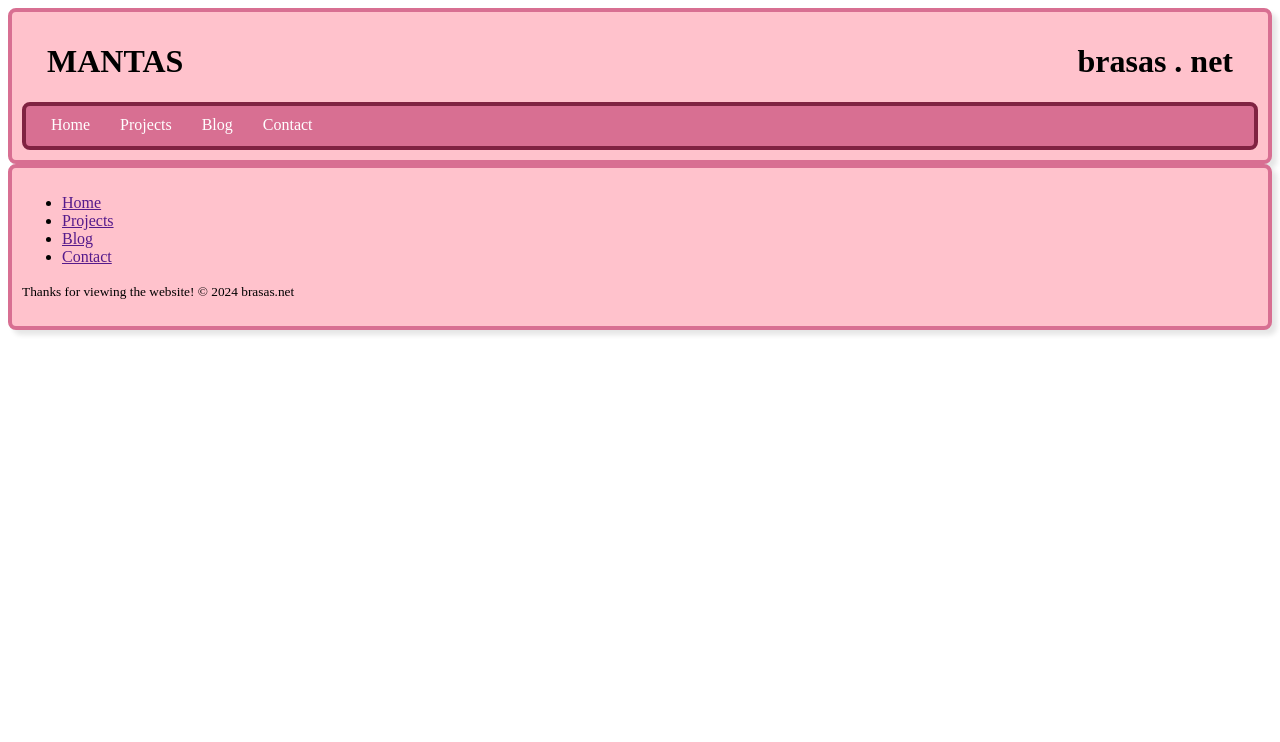
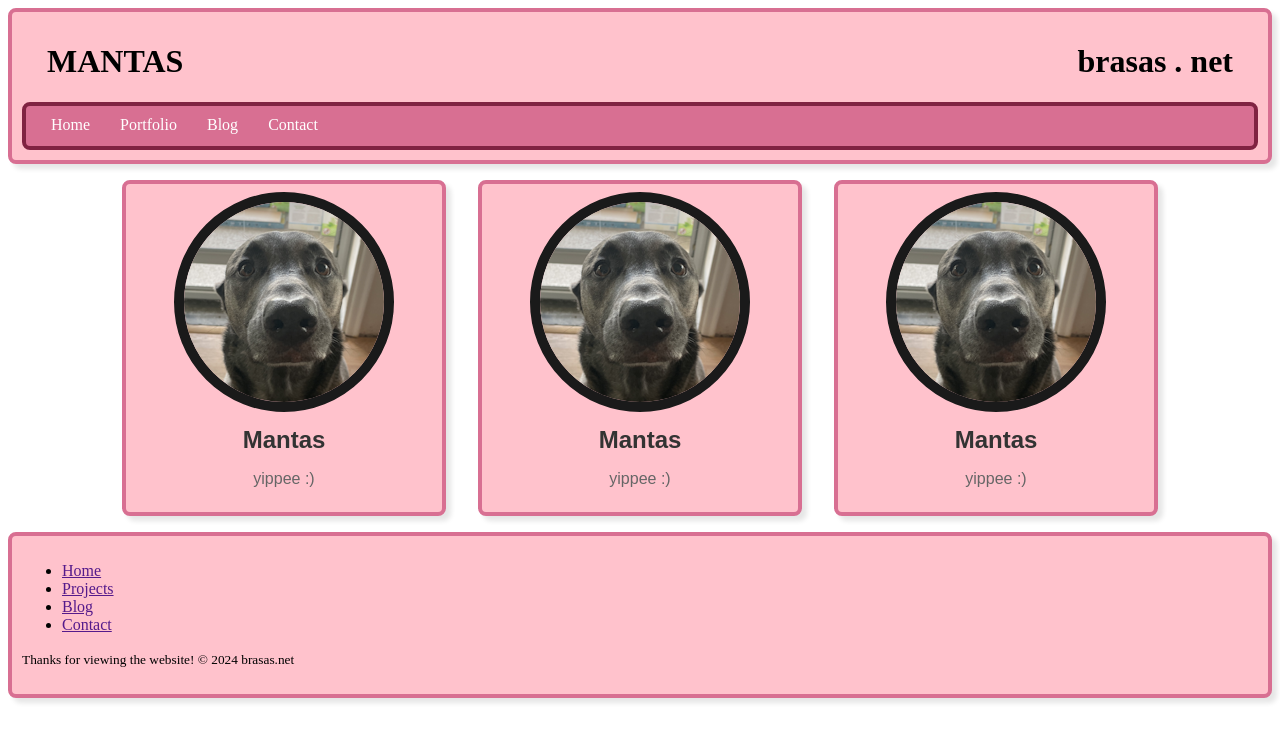
Before and after one commit to MantasBrasas/MantasBrasas.github.io, a React (Vite) app in the folder brasas-net/: page /colour-picker in a window 1280 px wide. Shown: the top 742 px of the page. Built offline with nearby package versions, Linux system fonts and the light colour scheme.

Commit message:
fixed react routing implementation

```diff
--- a/brasas-net/package.json
+++ b/brasas-net/package.json
@@ -11,7 +11,8 @@
   },
   "dependencies": {
     "react": "^18.2.0",
-    "react-dom": "^18.2.0"
+    "react-dom": "^18.2.0",
+    "react-router-dom": "^6.22.2"
   },
   "devDependencies": {
     "@types/react": "^18.2.56",
--- a/brasas-net/src/Body/Body.jsx
+++ b/brasas-net/src/Body/Body.jsx
@@ -1,11 +1,13 @@
 import Home from "../Pages/Home.jsx"
+import ColourPicker from "../Pages/colourPicker/colourPicker.jsx";
 
 import { Routes, Route } from 'react-router-dom'
 
 function Body(){
     return(
         <Routes>
-            <Route path='/' element={ <Home/> }></Route>
+            <Route path='/' element={ <Home/> }/>
+            <Route path='/colour-picker' element={ <ColourPicker/> }/>
         </Routes>
     );
 }
--- a/brasas-net/src/Button/Button.jsx
+++ b/brasas-net/src/Button/Button.jsx
@@ -1,24 +1,34 @@
 import PropTypes from 'prop-types'
 import styles from "./Button.module.css"
+import { NavLink } from 'react-router-dom'
 
 function Button(props){
+
+    if(props.type === "external"){
+        return(
+            <NavLink to={props.link} target={props.target}>
+                <button className={styles.button}>{props.title}</button>
+            </NavLink>
+        );
+    }
     return(
-        <a href={props.link} target={props.target}>
+        <NavLink to={props.link}>
             <button className={styles.button}>{props.title}</button>
-        </a>
+        </NavLink>
     );
 }
 
 Button.propTypes = {
     id: PropTypes.number,
     title: PropTypes.string,
+    type: PropTypes.string,
     link: PropTypes.string,
     target: PropTypes.string,
 }
 Button.defaultProps = {
     title: "Click me!",
+    type: "external",
     link: "",
-    target: "_blank",
 }
 
 export default Button
--- a/brasas-net/src/Header/Header.jsx
+++ b/brasas-net/src/Header/Header.jsx
@@ -12,7 +12,7 @@
             <nav className={styles.navbar}>
                 <ul>
                     <li><NavLink to='/'>Home</NavLink></li>
-                    <li><a href="">Projects</a></li>
+                    <li><a href="">Portfolio</a></li>
                     <li><a href="">Blog</a></li>
                     <li><a href="">Contact</a></li>
                 </ul>
--- /dev/null
+++ b/brasas-net/src/Pages/ColourPicker/ColourPicker.jsx
@@ -0,0 +1,14 @@
+import Card from "../../Card/Card.jsx"
+import styles from './ColourPicker.module.css'
+
+function ColourPicker(){
+    return(
+        <div className={styles.body}>
+            <Card/>
+            <Card/>
+            <Card/>
+        </div>
+    );
+}
+
+export default ColourPicker
--- /dev/null
+++ b/brasas-net/src/Pages/ColourPicker/ColourPicker.module.css
@@ -0,0 +1,5 @@
+.body {
+    width: 90%;
+    margin: auto;
+    text-align: center;
+  }
--- a/brasas-net/src/Pages/Home.jsx
+++ b/brasas-net/src/Pages/Home.jsx
@@ -3,8 +3,7 @@
 function Home(){
     return(
         <div className="body">
-            <Card title="Mantas" text="durrrrr :3" buttons={[{id: 0, title: "test", link: "https://www.google.com/"}]}/>
-            <Card title="Yayopill" text="im drinking orang juie"/>
+            <Card title="Colour Picker" text="Cute little react based colour picker!" buttons={[{id: 0, title: "Visit", link: "/colour-picker"}]}/>
         </div>
     );
 }
```
Also changed, not shown: brasas-net/src/main.jsx (+0 -8 lines), 1 other file (tests, documents, lock files or other folders).
